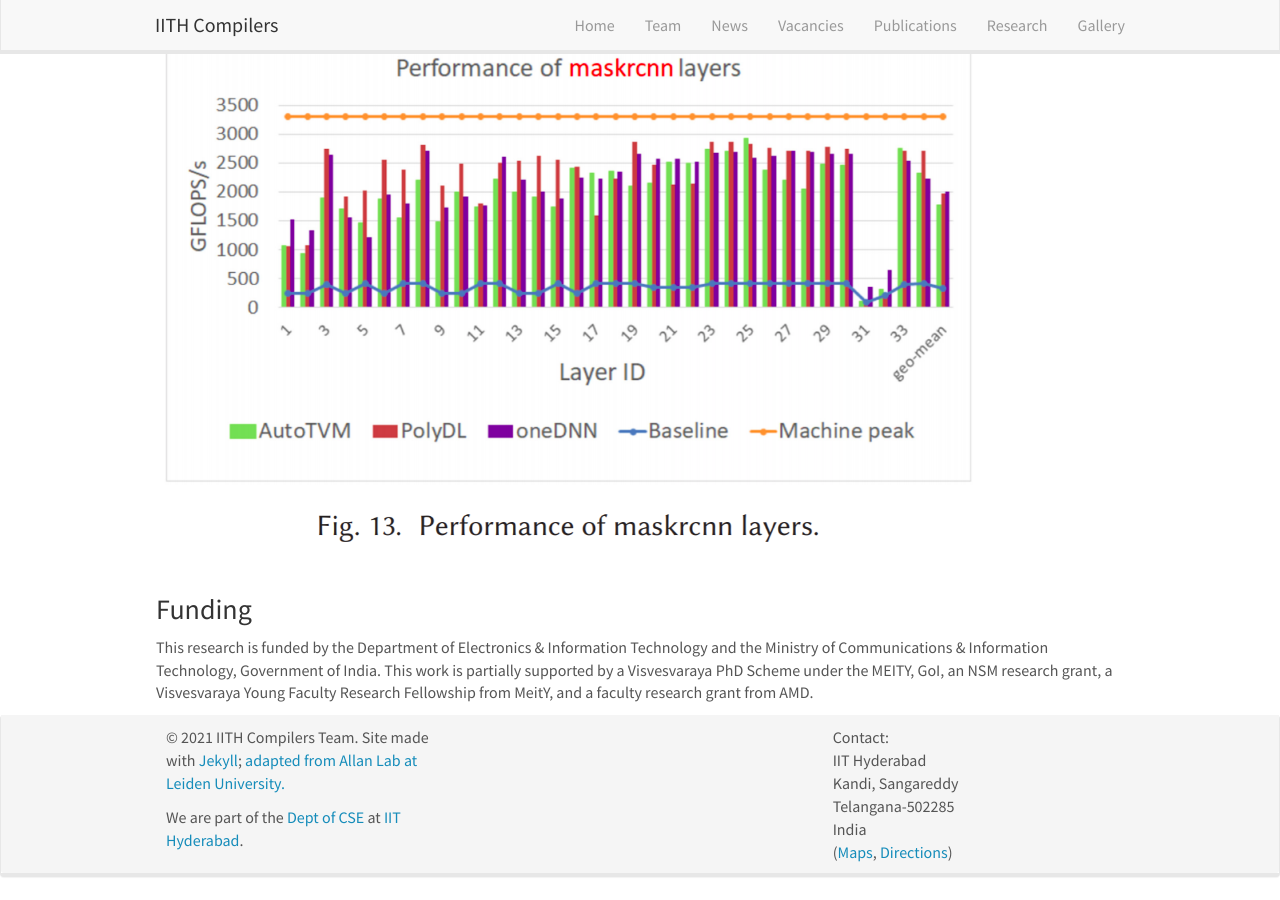
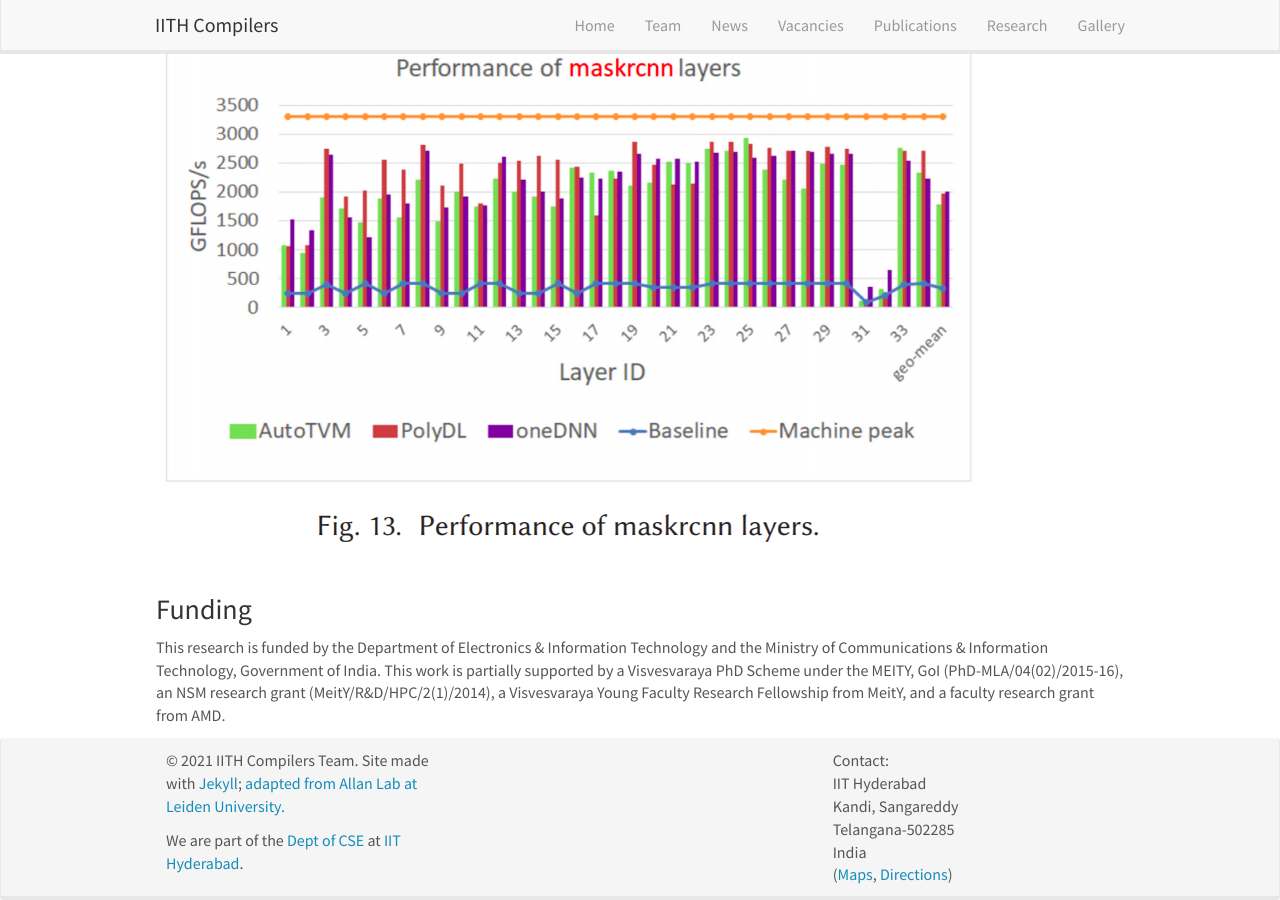
Before and after one commit to utpalbora/compilers.cse.iith.ac.in, a Jekyll site: the page built from _pages/polydl.md, in a window 1280 px wide and 900 px high, scrolled down 2467 px. Built offline with Jekyll 4.4.1, drawn with Linux system fonts in a browser that asks for light colours; nearby versions of some CDN libraries; before the commit the page ends 3344 px from its top, so only the background shows below that.

Commit message:
Updating the funding details

```diff
--- a/_pages/polydl.md
+++ b/_pages/polydl.md
@@ -39,4 +39,7 @@ Using our methodology we performed experiments on Convolution and GEMM’s on In
 </figure>
 
 ### Funding
-This research is funded by the Department of Electronics & Information Technology and the Ministry of Communications & Information Technology, Government of India. This work is partially supported by a Visvesvaraya PhD Scheme under the MEITY, GoI, an NSM research grant, a Visvesvaraya Young Faculty Research Fellowship from MeitY, and a faculty research grant from AMD.
+This research is funded by the Department of Electronics & Information Technology and the Ministry of Communications
+& Information Technology, Government of India. This work is partially supported by a Visvesvaraya PhD Scheme under
+the MEITY, GoI (PhD-MLA/04(02)/2015-16), an NSM research grant (MeitY/R&D/HPC/2(1)/2014), a Visvesvaraya Young
+Faculty Research Fellowship from MeitY, and a faculty research grant from AMD.
```
Also changed, not shown: _pages/ir2vec.md (+4 -1 lines), _pages/llov.md (+4 -1 lines).
